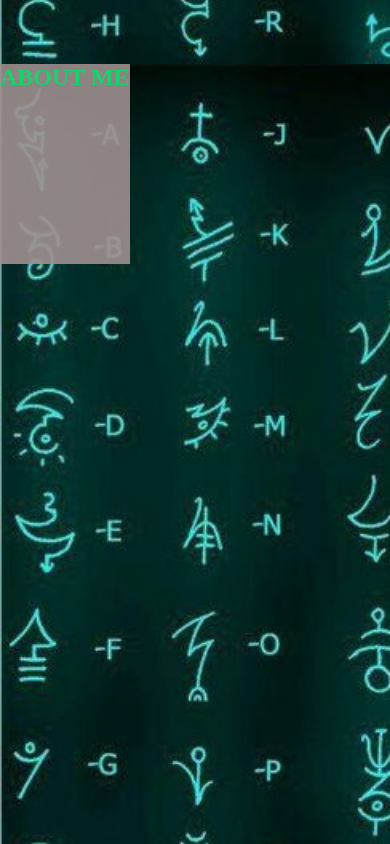
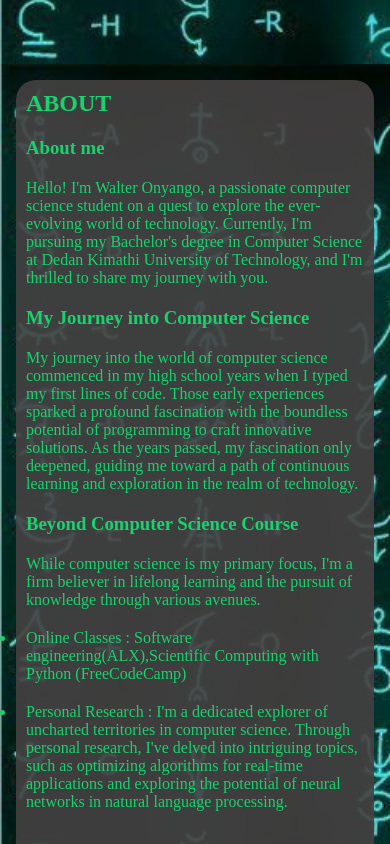
Before and after one commit to waltertaya/waltertaya-portfolio-, a plain HTML site: page index.html in a window 390 px wide. Shown: the part 780-1624 px from the top of the page. Drawn offline with Linux system fonts and the light colour scheme.

Commit message:
phone design in progress

```diff
--- a/index.html
+++ b/index.html
@@ -43,17 +43,40 @@
         </section>
     <section id="about">
         <div class="content">
-            <h1>ABOUT ME</h1>
+            <h1>ABOUT</h1>
+            <div class="container">
+                <h3>About me</h3>
+                <p>Hello! I'm Walter Onyango, a passionate computer science student on a quest to explore the ever-evolving world of technology. Currently, I'm pursuing my Bachelor's degree in Computer Science at Dedan Kimathi University of Technology, and I'm thrilled to share my journey with you.
+                </p>
+            </div>
+            <div class="container">
+                <h3>My Journey into Computer Science</h3>
+                <p>My journey into the world of computer science commenced in my high school years when I typed my first lines of code. Those early experiences sparked a profound fascination with the boundless potential of programming to craft innovative solutions. As the years passed, my fascination only deepened, guiding me toward a path of continuous learning and exploration in the realm of technology.</p>
+            </div>
+            <div class="container">
+                <h3>Beyond Computer Science Course</h3>
+                <p>While computer science is my primary focus, I'm a firm believer in lifelong learning and the pursuit of knowledge through various avenues.</p>
+                <ul>
+                    <li>Online Classes : Software engineering(ALX),Scientific Computing with Python (FreeCodeCamp)</li>
+                    <li>Personal Research : I'm a dedicated explorer of uncharted territories in computer science. Through personal research, I've delved into intriguing topics, such as optimizing algorithms for real-time applications and exploring the potential of neural networks in natural language processing. </li>
+                </ul>
+            </div>
         </div>
     </section>
     <section id="projects">
-        <h1>PROJECTS</h1>
+        <div class="content">
+            <h1>PROJECTS</h1>
+        </div>
     </section>
     <section id="skills">
-        <h1>SKILLS AND AWARDS</h1>
+        <div class="content">
+            <h1>SKILLS AND AWARDS</h1>
+        </div>
     </section>
     <section id="contact">
-        <h1>CONTACT</h1>
+        <div class="content">
+            <h1>CONTACT</h1>
+        </div>
     </section>
         <script src="index.js"></script>
     </body>
--- a/styles.css
+++ b/styles.css
@@ -155,16 +155,23 @@ button:hover{
 }
 section {
   min-height: 100vh;
-  background: url('./assets/images/me.jpeg');
+  background-image: url('./assets/images/me.jpeg');
   background-size: cover;
   background-repeat: no-repeat;
   background-position: fixed;
   scroll-behavior: smooth;
   color: #18d26e;
 }
+
+#about, #projects, #skills, #contact {
+  display: grid;
+  /* place-content: center; */
+}
 .content {
-  background-color: hsla(0, 7%, 59%, 0.9);
-  position: absolute;
-  height: 200px;
-  max-width: 200px;
+  background-color: hsla(0, 2%, 26%, 0.9);
+  margin: 1em 1em;
+  border-radius: 20px;
 }
+.content h1,h3,p,li {
+  padding: 10px;
+}
```
